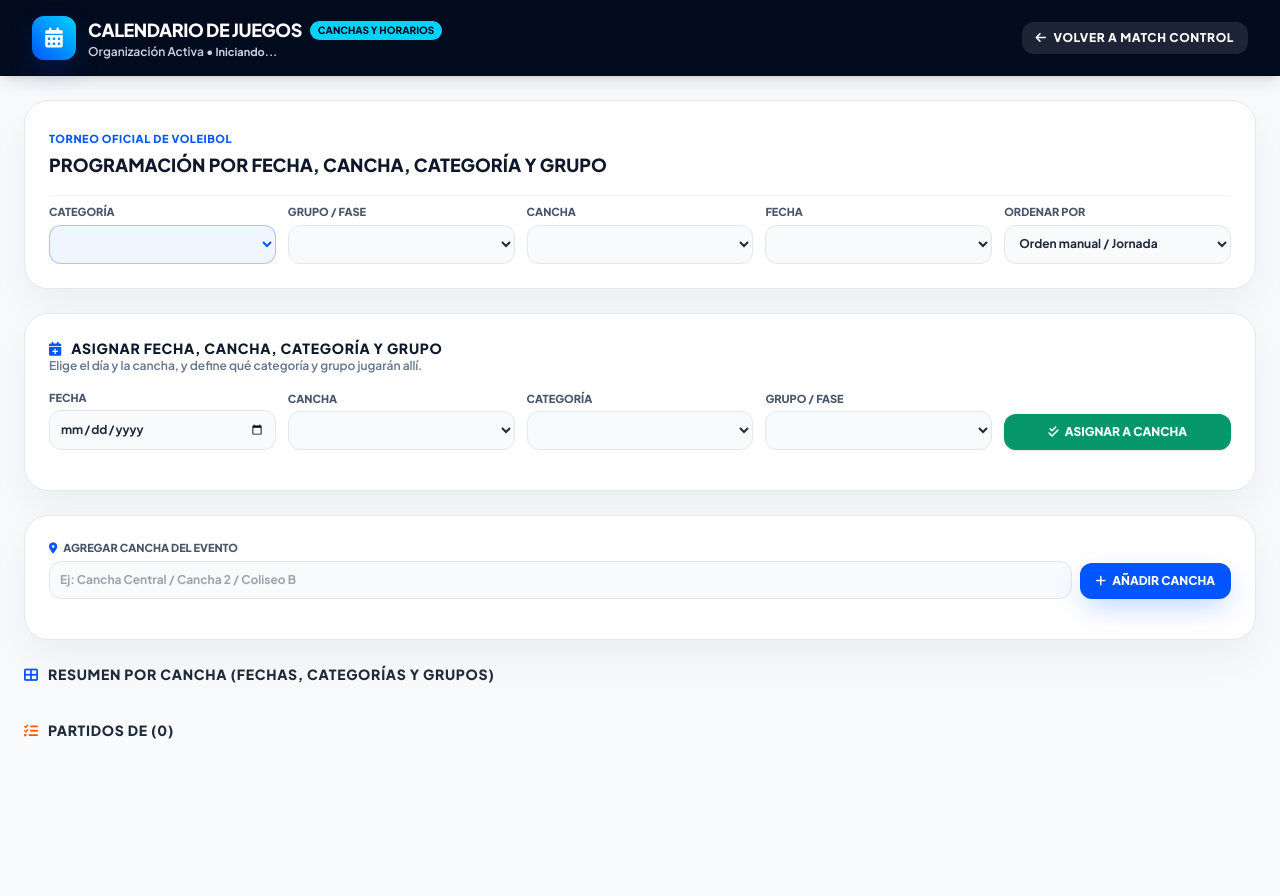
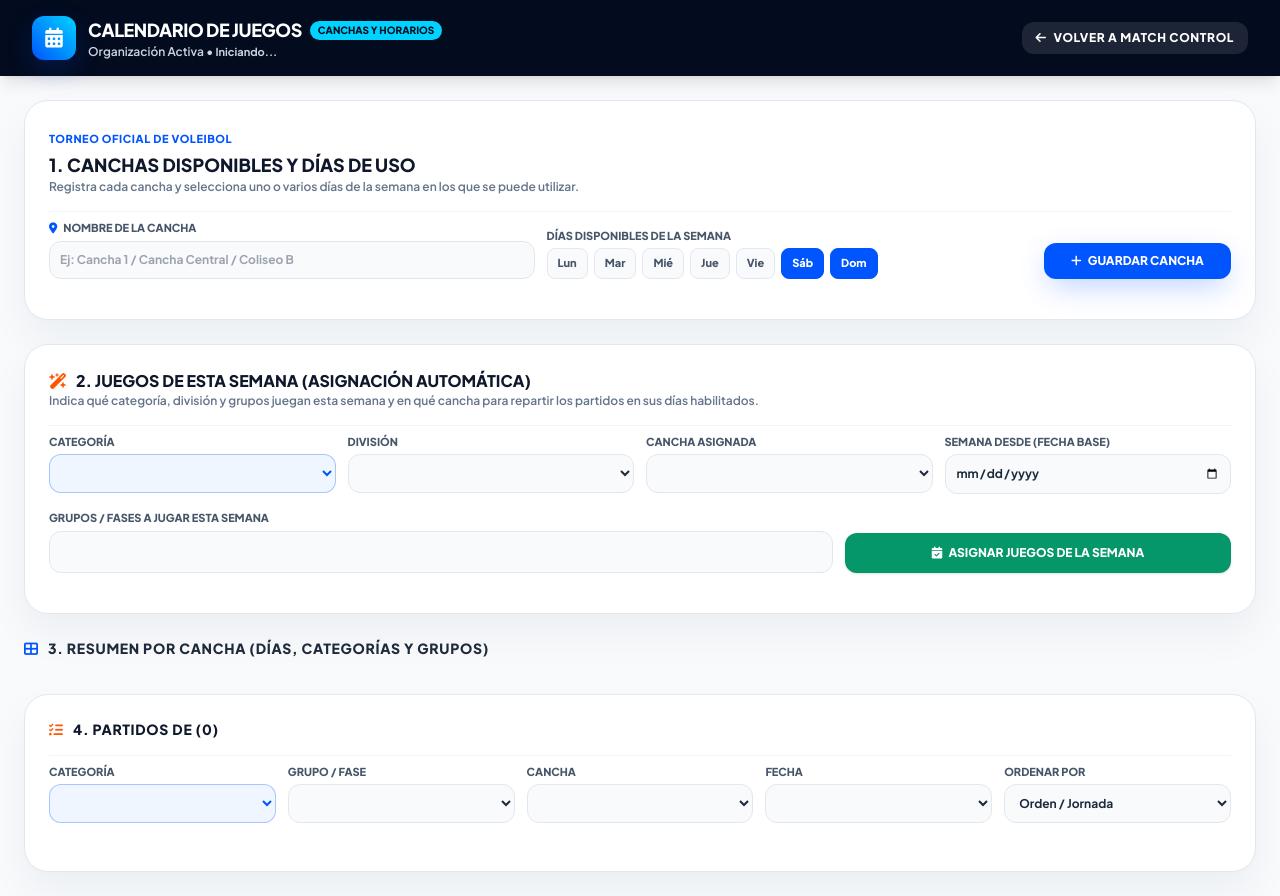
Before and after one commit to sistematikos/match_voley, a plain HTML site: page calendario.html in a window 1280 px wide. Before the commit the page ends 800 px from the top, so only its background shows below. Drawn offline with nearby package versions, Linux system fonts and the light colour scheme; a script that the page names is missing.

Commit message:
Update calendario.html

```diff
--- a/calendario.html
+++ b/calendario.html
@@ -64,15 +64,137 @@
 
     <main class="flex-1 max-w-7xl w-full mx-auto p-4 md:p-6 space-y-6">
 
-        <!-- ENCABEZADO Y FILTROS DE VISUALIZACIÓN -->
+        <!-- 1. CANCHAS DISPONIBLES Y DÍAS DE LA SEMANA -->
+        <div class="bg-white rounded-3xl border border-slate-200 p-6 shadow-glass space-y-4">
+            <div>
+                <span id="nombreTorneoSubtitulo" class="text-[11px] font-black uppercase tracking-wider text-brand-electric">Torneo Oficial de Voleibol</span>
+                <h2 class="text-lg font-black uppercase text-slate-900 mt-0.5">1. Canchas Disponibles y Días de Uso</h2>
+                <p class="text-xs text-slate-500 font-semibold">Registra cada cancha y selecciona uno o varios días de la semana en los que se puede utilizar.</p>
+            </div>
+
+            <form id="formAgregarCancha" class="space-y-3 pt-2 border-t border-slate-100">
+                <div class="grid grid-cols-1 md:grid-cols-12 gap-3 items-end">
+                    <div class="md:col-span-5">
+                        <label class="block text-[11px] font-extrabold uppercase text-slate-600 mb-1">
+                            <i class="fas fa-location-dot text-brand-electric mr-1"></i> Nombre de la Cancha
+                        </label>
+                        <input type="text" id="nuevaCanchaNombre" placeholder="Ej: Cancha 1 / Cancha Central / Coliseo B" required class="w-full p-2.5 bg-slate-50 border border-slate-200 rounded-xl text-xs font-bold outline-none focus:ring-2 focus:ring-brand-electric">
+                    </div>
+
+                    <div class="md:col-span-5">
+                        <label class="block text-[11px] font-extrabold uppercase text-slate-600 mb-1">Días Disponibles de la Semana</label>
+                        <div id="selectorDiasNuevaCancha" class="flex flex-wrap gap-1.5">
+                            <label class="cursor-pointer select-none">
+                                <input type="checkbox" value="1" class="sr-only peer dia-cancha-check">
+                                <span class="px-2.5 py-1.5 rounded-lg border border-slate-200 bg-slate-50 text-[11px] font-black text-slate-600 peer-checked:bg-brand-electric peer-checked:text-white peer-checked:border-brand-electric transition inline-block">Lun</span>
+                            </label>
+                            <label class="cursor-pointer select-none">
+                                <input type="checkbox" value="2" class="sr-only peer dia-cancha-check">
+                                <span class="px-2.5 py-1.5 rounded-lg border border-slate-200 bg-slate-50 text-[11px] font-black text-slate-600 peer-checked:bg-brand-electric peer-checked:text-white peer-checked:border-brand-electric transition inline-block">Mar</span>
+                            </label>
+                            <label class="cursor-pointer select-none">
+                                <input type="checkbox" value="3" class="sr-only peer dia-cancha-check">
+                                <span class="px-2.5 py-1.5 rounded-lg border border-slate-200 bg-slate-50 text-[11px] font-black text-slate-600 peer-checked:bg-brand-electric peer-checked:text-white peer-checked:border-brand-electric transition inline-block">Mié</span>
+                            </label>
+                            <label class="cursor-pointer select-none">
+                                <input type="checkbox" value="4" class="sr-only peer dia-cancha-check">
+                                <span class="px-2.5 py-1.5 rounded-lg border border-slate-200 bg-slate-50 text-[11px] font-black text-slate-600 peer-checked:bg-brand-electric peer-checked:text-white peer-checked:border-brand-electric transition inline-block">Jue</span>
+                            </label>
+                            <label class="cursor-pointer select-none">
+                                <input type="checkbox" value="5" class="sr-only peer dia-cancha-check">
+                                <span class="px-2.5 py-1.5 rounded-lg border border-slate-200 bg-slate-50 text-[11px] font-black text-slate-600 peer-checked:bg-brand-electric peer-checked:text-white peer-checked:border-brand-electric transition inline-block">Vie</span>
+                            </label>
+                            <label class="cursor-pointer select-none">
+                                <input type="checkbox" value="6" checked class="sr-only peer dia-cancha-check">
+                                <span class="px-2.5 py-1.5 rounded-lg border border-slate-200 bg-slate-50 text-[11px] font-black text-slate-600 peer-checked:bg-brand-electric peer-checked:text-white peer-checked:border-brand-electric transition inline-block">Sáb</span>
+                            </label>
+                            <label class="cursor-pointer select-none">
+                                <input type="checkbox" value="0" checked class="sr-only peer dia-cancha-check">
+                                <span class="px-2.5 py-1.5 rounded-lg border border-slate-200 bg-slate-50 text-[11px] font-black text-slate-600 peer-checked:bg-brand-electric peer-checked:text-white peer-checked:border-brand-electric transition inline-block">Dom</span>
+                            </label>
+                        </div>
+                    </div>
+
+                    <div class="md:col-span-2">
+                        <button type="submit" class="w-full py-2.5 px-4 bg-brand-electric hover:bg-brand-600 text-white font-black text-xs uppercase rounded-xl shadow-electric transition cursor-pointer">
+                            <i class="fas fa-plus mr-1"></i> Guardar Cancha
+                        </button>
+                    </div>
+                </div>
+            </form>
+
+            <div id="listaCanchasConfiguradas" class="grid grid-cols-1 md:grid-cols-2 lg:grid-cols-3 gap-3"></div>
+        </div>
+
+        <!-- 2. PROGRAMACIÓN SEMANAL AUTOMÁTICA (CATEGORÍA, DIVISIÓN, GRUPOS Y CANCHA) -->
         <div class="bg-white rounded-3xl border border-slate-200 p-6 shadow-glass space-y-4">
             <div class="flex flex-wrap items-center justify-between gap-3">
                 <div>
-                    <span id="nombreTorneoSubtitulo" class="text-[11px] font-black uppercase tracking-wider text-brand-electric">Torneo Oficial de Voleibol</span>
-                    <h2 class="text-lg font-black uppercase text-slate-900 mt-0.5">Programación por Fecha, Cancha, Categoría y Grupo</h2>
+                    <h3 class="text-base font-black uppercase text-slate-900">
+                        <i class="fas fa-wand-magic-sparkles text-brand-orange mr-1.5"></i> 2. Juegos de Esta Semana (Asignación Automática)
+                    </h3>
+                    <p class="text-xs text-slate-500 font-semibold">Indica qué categoría, división y grupos juegan esta semana y en qué cancha para repartir los partidos en sus días habilitados.</p>
+                </div>
+                <div id="alertaChoques" class="hidden px-3.5 py-2 rounded-xl bg-amber-50 border border-amber-300 text-amber-800 text-xs font-extrabold"></div>
+            </div>
+
+            <form id="formProgramacionSemanal" class="space-y-4 pt-2 border-t border-slate-100">
+                <div class="grid grid-cols-1 sm:grid-cols-2 lg:grid-cols-4 gap-3">
+                    <div>
+                        <label class="block text-[11px] font-extrabold uppercase text-slate-600 mb-1">Categoría</label>
+                        <select id="semCategoriaSelect" onchange="actualizarOpcionesSemana()" required class="w-full p-2.5 bg-blue-50 border border-brand-electric/30 rounded-xl text-xs font-black text-brand-electric outline-none focus:ring-2 focus:ring-brand-electric"></select>
+                    </div>
+
+                    <div>
+                        <label class="block text-[11px] font-extrabold uppercase text-slate-600 mb-1">División</label>
+                        <select id="semDivisionSelect" onchange="actualizarOpcionesSemana()" class="w-full p-2.5 bg-slate-50 border border-slate-200 rounded-xl text-xs font-bold outline-none focus:ring-2 focus:ring-brand-electric"></select>
+                    </div>
+
+                    <div>
+                        <label class="block text-[11px] font-extrabold uppercase text-slate-600 mb-1">Cancha Asignada</label>
+                        <select id="semCanchaSelect" required class="w-full p-2.5 bg-slate-50 border border-slate-200 rounded-xl text-xs font-bold outline-none focus:ring-2 focus:ring-brand-electric"></select>
+                    </div>
+
+                    <div>
+                        <label class="block text-[11px] font-extrabold uppercase text-slate-600 mb-1">Semana Desde (Fecha Base)</label>
+                        <input type="date" id="semFechaInicio" required class="w-full p-2.5 bg-slate-50 border border-slate-200 rounded-xl text-xs font-bold outline-none focus:ring-2 focus:ring-brand-electric">
+                    </div>
+                </div>
+
+                <div class="grid grid-cols-1 md:grid-cols-12 gap-3 items-end">
+                    <div class="md:col-span-8">
+                        <label class="block text-[11px] font-extrabold uppercase text-slate-600 mb-1">Grupos / Fases a Jugar Esta Semana</label>
+                        <div id="semGruposChecklist" class="flex flex-wrap gap-2 p-2.5 bg-slate-50 border border-slate-200 rounded-xl min-h-[42px]"></div>
+                    </div>
+
+                    <div class="md:col-span-4">
+                        <button type="submit" class="w-full py-3 px-4 bg-emerald-600 hover:bg-emerald-700 text-white font-black text-xs uppercase rounded-xl shadow transition cursor-pointer">
+                            <i class="fas fa-calendar-check mr-1"></i> Asignar Juegos de la Semana
+                        </button>
+                    </div>
+                </div>
+            </form>
+
+            <div id="mensajeProgramacionSemanal" class="text-xs font-bold text-slate-500"></div>
+        </div>
+
+        <!-- 3. RESUMEN POR CANCHA -->
+        <div class="space-y-3">
+            <h3 class="text-sm font-black uppercase tracking-wider text-slate-800">
+                <i class="fas fa-table-cells-large text-brand-electric mr-1.5"></i> 3. Resumen por Cancha (Días, Categorías y Grupos)
+            </h3>
+            <div id="resumenPorCancha" class="grid grid-cols-1 md:grid-cols-2 lg:grid-cols-3 gap-4"></div>
+        </div>
+
+        <!-- 4. FILTROS Y PARTIDOS PROGRAMADOS -->
+        <div class="bg-white rounded-3xl border border-slate-200 p-6 shadow-glass space-y-4">
+            <div class="flex flex-wrap items-center justify-between gap-2">
+                <div>
+                    <h3 class="text-sm font-black uppercase tracking-wider text-slate-900">
+                        <i class="fas fa-list-check text-brand-orange mr-1.5"></i> 4. Partidos de <span id="tituloCategoriaPartidos" class="text-brand-electric"></span> (<span id="totalPartidosMostrados">0</span>)
+                    </h3>
                     <p id="resumenReglasCategoria" class="text-xs text-slate-500 font-semibold"></p>
                 </div>
-                <div id="alertaChoques" class="hidden px-3.5 py-2 rounded-xl bg-amber-50 border border-amber-300 text-amber-800 text-xs font-extrabold"></div>
             </div>
 
             <div class="grid grid-cols-1 sm:grid-cols-2 lg:grid-cols-5 gap-3 pt-2 border-t border-slate-100">
@@ -99,87 +221,14 @@
                 <div>
                     <label class="block text-[11px] font-extrabold uppercase text-slate-600 mb-1">Ordenar Por</label>
                     <select id="ordenPartidos" onchange="renderTodoCalendario()" class="w-full p-2.5 bg-slate-50 border border-slate-200 rounded-xl text-xs font-bold outline-none focus:ring-2 focus:ring-brand-electric">
-                        <option value="orden">Orden manual / Jornada</option>
-                        <option value="hora">Día y Hora</option>
+                        <option value="orden">Orden / Jornada</option>
+                        <option value="hora">Fecha y Hora</option>
                         <option value="cancha">Cancha</option>
                     </select>
                 </div>
             </div>
-        </div>
 
-        <!-- ASIGNAR FECHA, CANCHA, CATEGORÍA Y GRUPO -->
-        <div class="bg-white rounded-3xl border border-slate-200 p-6 shadow-glass space-y-4">
-            <div>
-                <h3 class="text-sm font-black uppercase tracking-wider text-slate-900">
-                    <i class="fas fa-calendar-plus text-brand-electric mr-1.5"></i> Asignar Fecha, Cancha, Categoría y Grupo
-                </h3>
-                <p class="text-xs text-slate-500 font-semibold">Elige el día y la cancha, y define qué categoría y grupo jugarán allí.</p>
-            </div>
-
-            <form id="formAsignarBloque" class="grid grid-cols-1 sm:grid-cols-2 lg:grid-cols-5 gap-3 items-end">
-                <div>
-                    <label class="block text-[11px] font-extrabold uppercase text-slate-600 mb-1">Fecha</label>
-                    <input type="date" id="asignarFechaInput" required class="w-full p-2.5 bg-slate-50 border border-slate-200 rounded-xl text-xs font-bold outline-none focus:ring-2 focus:ring-brand-electric">
-                </div>
-
-                <div>
-                    <label class="block text-[11px] font-extrabold uppercase text-slate-600 mb-1">Cancha</label>
-                    <select id="asignarCanchaSelect" required class="w-full p-2.5 bg-slate-50 border border-slate-200 rounded-xl text-xs font-bold outline-none focus:ring-2 focus:ring-brand-electric"></select>
-                </div>
-
-                <div>
-                    <label class="block text-[11px] font-extrabold uppercase text-slate-600 mb-1">Categoría</label>
-                    <select id="asignarCategoriaSelect" onchange="poblarGruposAsignacion()" required class="w-full p-2.5 bg-slate-50 border border-slate-200 rounded-xl text-xs font-bold outline-none focus:ring-2 focus:ring-brand-electric"></select>
-                </div>
-
-                <div>
-                    <label class="block text-[11px] font-extrabold uppercase text-slate-600 mb-1">Grupo / Fase</label>
-                    <select id="asignarGrupoSelect" required class="w-full p-2.5 bg-slate-50 border border-slate-200 rounded-xl text-xs font-bold outline-none focus:ring-2 focus:ring-brand-electric"></select>
-                </div>
-
-                <div>
-                    <button type="submit" class="w-full py-2.5 px-4 bg-emerald-600 hover:bg-emerald-700 text-white font-black text-xs uppercase rounded-xl shadow transition cursor-pointer">
-                        <i class="fas fa-check-double mr-1"></i> Asignar a Cancha
-                    </button>
-                </div>
-            </form>
-
-            <div id="mensajeAsignacionBloque" class="text-xs font-bold text-slate-500"></div>
-        </div>
-
-        <!-- GESTIÓN DE CANCHAS -->
-        <div class="bg-white rounded-3xl border border-slate-200 p-6 shadow-glass space-y-4">
-            <form id="formAgregarCancha" class="flex flex-wrap items-end gap-2">
-                <div class="flex-1 min-w-[220px]">
-                    <label class="block text-[11px] font-extrabold uppercase text-slate-600 mb-1">
-                        <i class="fas fa-location-dot text-brand-electric mr-1"></i> Agregar Cancha del Evento
-                    </label>
-                    <input type="text" id="nuevaCanchaNombre" placeholder="Ej: Cancha Central / Cancha 2 / Coliseo B" required class="w-full p-2.5 bg-slate-50 border border-slate-200 rounded-xl text-xs font-bold outline-none focus:ring-2 focus:ring-brand-electric">
-                </div>
-                <button type="submit" class="py-2.5 px-4 bg-brand-electric hover:bg-brand-600 text-white font-black text-xs uppercase rounded-xl shadow-electric transition cursor-pointer">
-                    <i class="fas fa-plus mr-1"></i> Añadir Cancha
-                </button>
-            </form>
-
-            <div id="listaCanchasChips" class="flex flex-wrap gap-2"></div>
-        </div>
-
-        <!-- RESUMEN POR CANCHA (FECHAS, CATEGORÍAS Y GRUPOS ASIGNADOS) -->
-        <div class="space-y-3">
-            <h3 class="text-sm font-black uppercase tracking-wider text-slate-800">
-                <i class="fas fa-table-cells-large text-brand-electric mr-1.5"></i> Resumen por Cancha (Fechas, Categorías y Grupos)
-            </h3>
-            <div id="resumenPorCancha" class="grid grid-cols-1 md:grid-cols-2 lg:grid-cols-3 gap-4"></div>
-        </div>
-
-        <!-- LISTA DETALLADA DE PARTIDOS PROGRAMADOS -->
-        <div class="space-y-3">
-            <div class="flex items-center justify-between">
-                <h3 class="text-sm font-black uppercase tracking-wider text-slate-800">
-                    <i class="fas fa-list-check text-brand-orange mr-1.5"></i> Partidos de <span id="tituloCategoriaPartidos" class="text-brand-electric"></span> (<span id="totalPartidosMostrados">0</span>)
-                </h3>
-            </div>
-            <div id="contenedorPartidosCalendario" class="space-y-3"></div>
+            <div id="contenedorPartidosCalendario" class="space-y-3 pt-2"></div>
         </div>
 
     </main>
```
